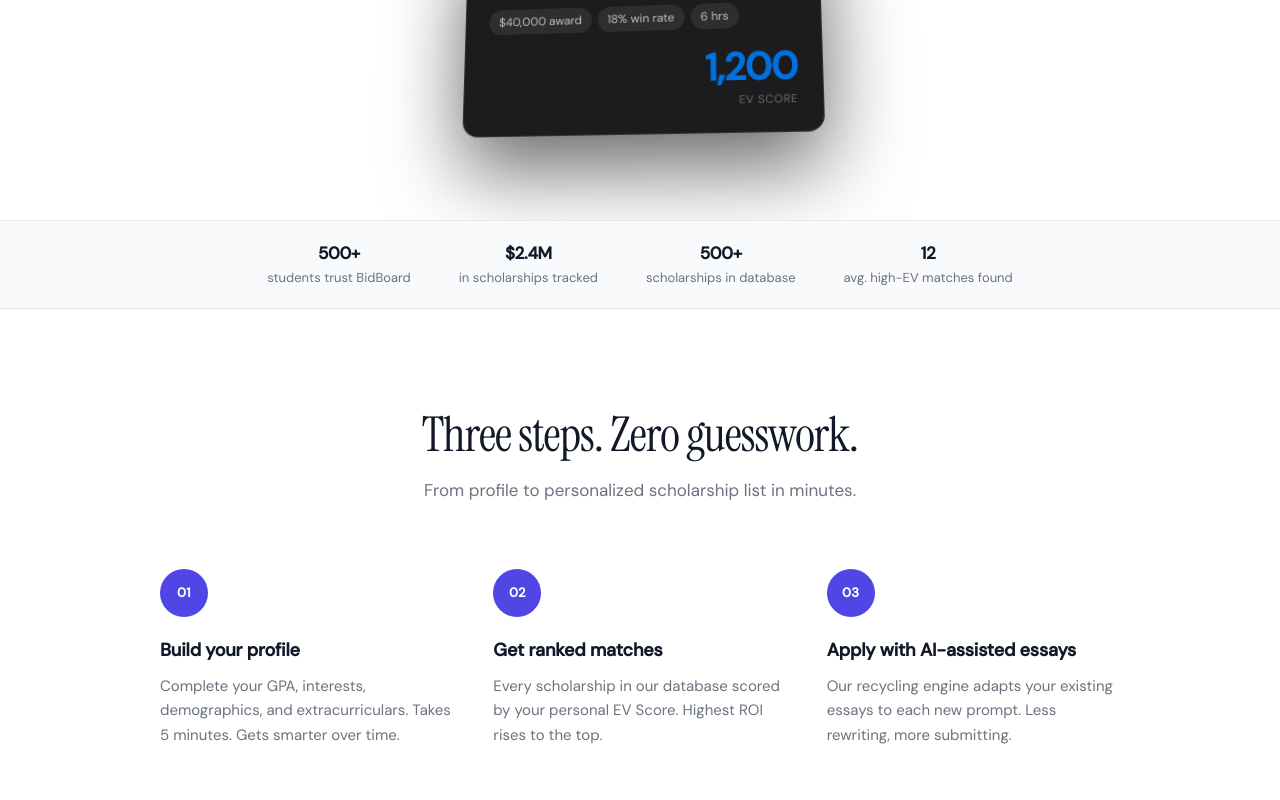
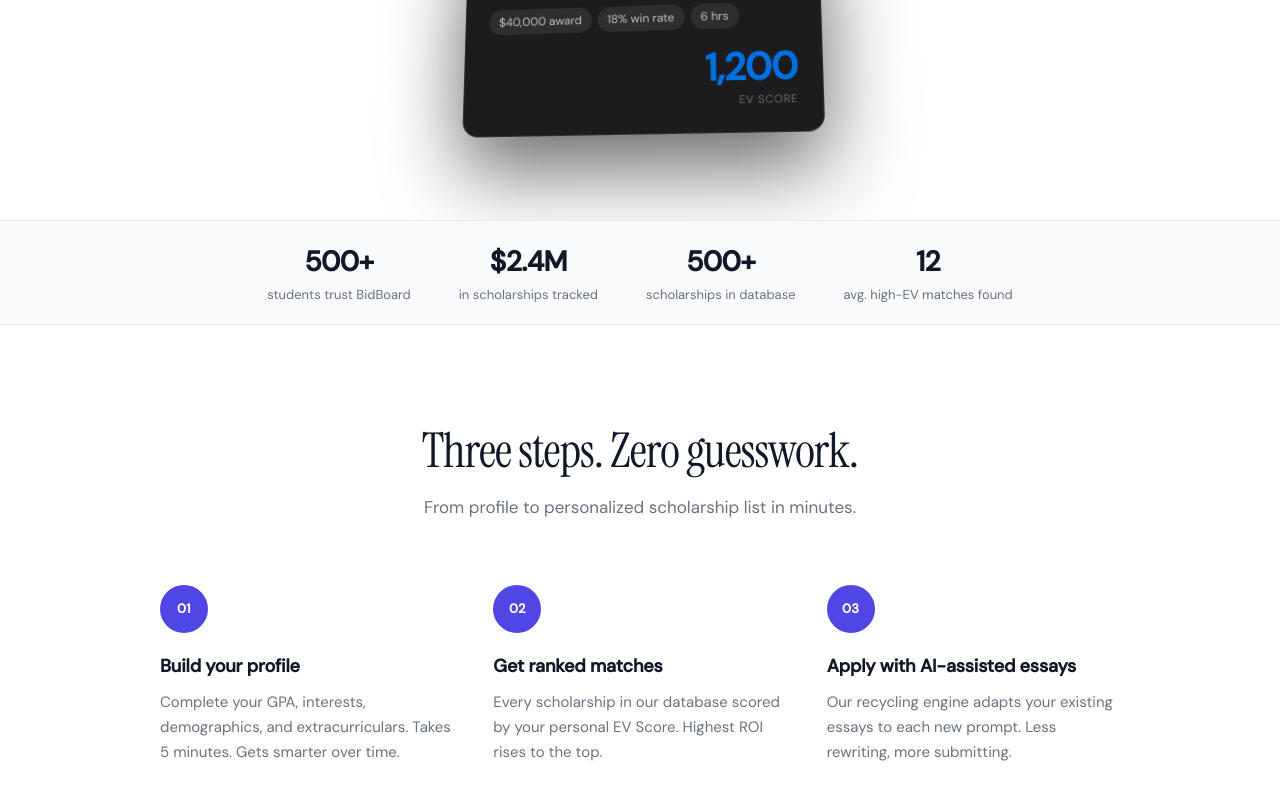
Before and after one commit to Dexterity-PA/-BidBoard, a Next.js app: page / in a window 1280 px wide. Shown: the part 677-1477 px from the top of the page. Built offline with nearby package versions, Linux system fonts and the light colour scheme.

Commit message:
fix: SocialProofBar accessibility label, C.white token, stat font size

```diff
--- a/app/page.tsx
+++ b/app/page.tsx
@@ -282,6 +282,7 @@ const proofStats = [
 function SocialProofBar() {
   return (
     <section
+      aria-label="Trust statistics"
       style={{
         background: C.surface1,
         borderTop: `1px solid ${C.border}`,
@@ -304,7 +305,7 @@ function SocialProofBar() {
             <div
               style={{
                 fontFamily: sans,
-                fontSize: 17,
+                fontSize: 28,
                 fontWeight: 700,
                 color: C.textPrimary,
                 letterSpacing: "-0.02em",
@@ -389,7 +390,7 @@ function HowItWorks() {
                     fontFamily: sans,
                     fontSize: 13,
                     fontWeight: 700,
-                    color: "#fff",
+                    color: C.white,
                     letterSpacing: "0.02em",
                   }}
                 >
```
